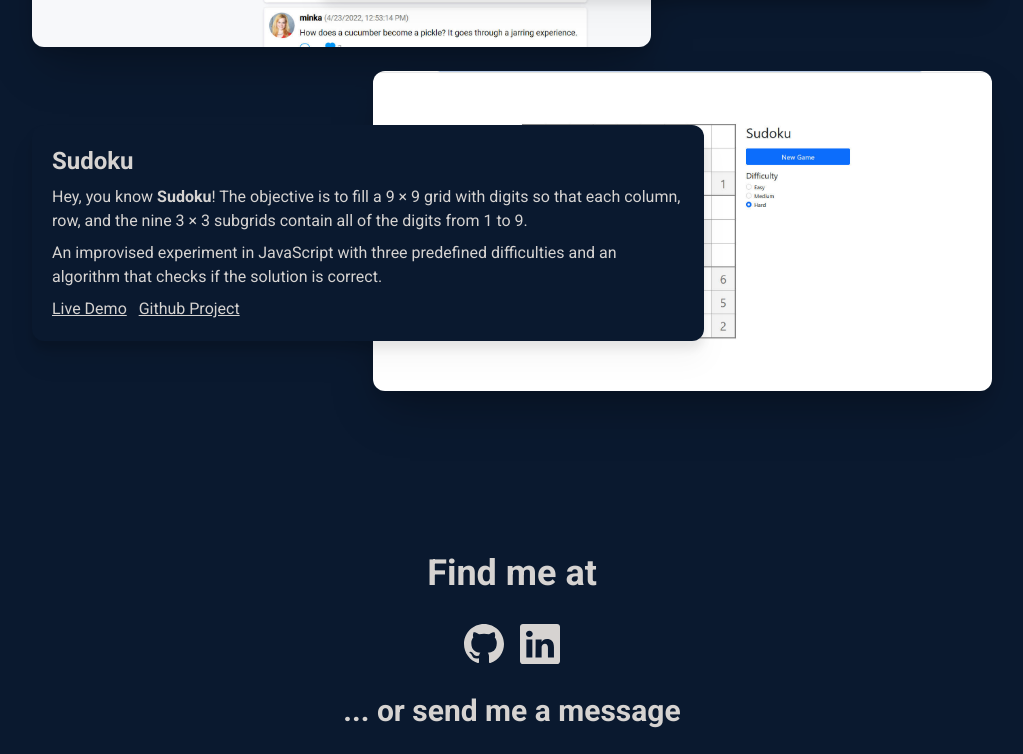
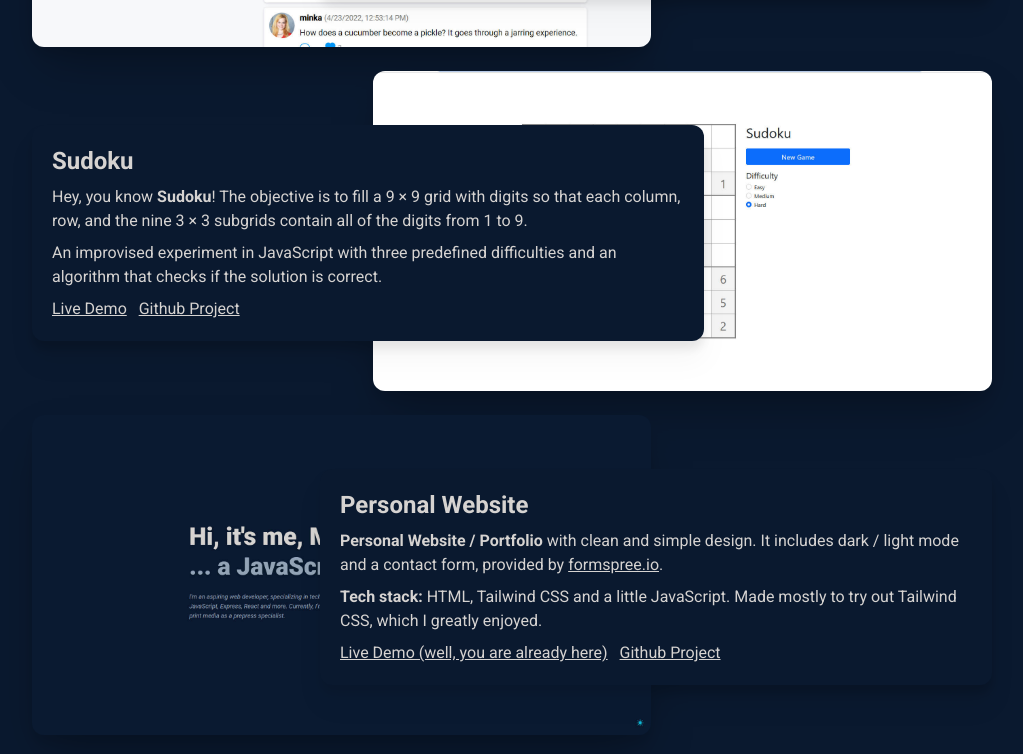
Before and after one commit to mariovyord/portfolio-v2, a website: page dist/index.html in a window 1280 px wide. Shown: the part 2038-2792 px from the top of the page, without its empty margins (128-1151 px from the left). Drawn offline with nearby package versions, Linux system fonts and the light colour scheme.

Commit message:
Added project

```diff
--- a/dist/index.html
+++ b/dist/index.html
@@ -100,7 +100,7 @@
 					aspiring web developer,
 					specializing in
 					technologies like JavaScript, Express, React and more. Currently, I'm working in
-					physical
+					print
 					media as a prepress specialist.</p>
 			</div>
 		</section>
@@ -123,9 +123,9 @@
 							counting),
 							occasionally leading my own projects as a managing editor.</p>
 						<p class="mb-2">All my free time nowadays is spend learning how to build dynamic, scalable and
-							fun to use web apps. I study JavaScript with the help of the great teachers at the
+							fun to use web apps. I study JavaScript with the help of the great people at the
 							<a class="underline hover:text-amber-500" href="https://softuni.bg/">Software University</a>
-							and building
+							and by building
 							projects on my own.
 						</p>
 					</div>
@@ -247,6 +247,35 @@
 							</p>
 						</div>
 					</div>
+					<!-- Project 3 Personal Website -->
+					<div class="flex flex-col md:flex-row gap-6 drop-shadow-xl">
+						<!-- Project Image -->
+						<div class="z-10">
+							<a href="https://github.com/NecroBread/Schmoozer" target="_blank">
+								<img class="max-h-80 rounded-xl shadow-2xl hover:saturate-150 hover:rotate-3 ransition duration-150 ease-in-out"
+									src="img/portfolio2-screen.jpg" alt="">
+							</a>
+						</div>
+						<!-- Project Description -->
+						<div
+							class="max-w-2xl bg-slate-300 dark:bg-primary-dark md:absolute right-0 top-[17%] drop-shadow-xl p-5 rounded-xl z-50">
+							<h3 class="text-2xl font-bold mb-2">Personal Website</h3>
+							<p class="mb-2"><b>Personal Website / Portfolio</b> with clean and simple design. It
+								includes dark /
+								light mode and a contact form, provided by <a class="underline hover:text-amber-500"
+									href="https://formspree.io">formspree.io</a>.</p>
+							<p class="mb-2"><b>Tech stack:</b> HTML, Tailwind CSS and a little JavaScript. Made mostly
+								to try
+								out Tailwind CSS, which I greatly enjoyed.</p>
+							<p>
+								<a class="underline hover:text-amber-500" href="#" target="_blank">Live Demo (well, you
+									are already here)</a>
+								&nbsp;
+								<a class="underline hover:text-amber-500"
+									href="https://github.com/NecroBread/portfolio-v2" target="_blank">Github Project</a>
+							</p>
+						</div>
+					</div>
 					<!-- End of list -->
 				</div>
 		</section>
```
Also changed, not shown: dist/img/portfolio2-screen.jpg (added), dist/styles.css.
